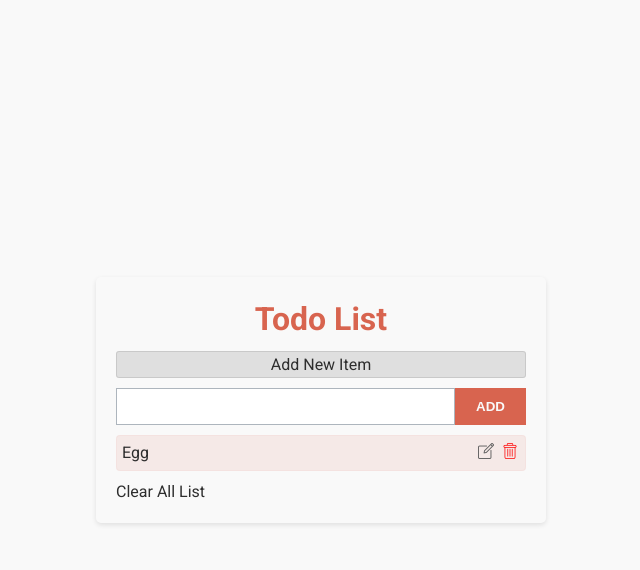
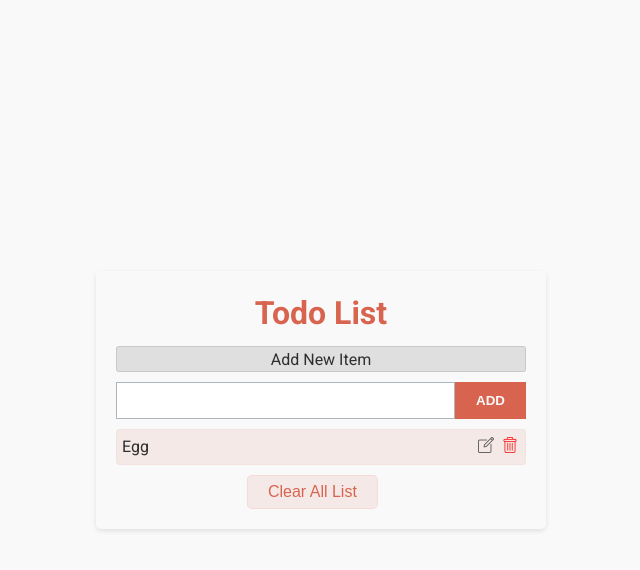
Before and after one commit to MTahir27/JavaScript_Projects, a PHP site: page /15-Todo_List/index.html in a window 1280 px wide. Shown: the top 570 px of the page, without its empty margins (319-959 px from the left). Run offline with PHP 8.4, Linux system fonts and the light colour scheme.

Commit message:
Clear Btn Styling

```diff
--- a/15-Todo_List/index.html
+++ b/15-Todo_List/index.html
@@ -39,7 +39,7 @@
                             </button>
                         </div>
                     </div>
-                    <p class="clear">Clear All List</p>
+                    <button class="clear">Clear All List</button>
                 </section>
 
             </div>
--- a/15-Todo_List/style.css
+++ b/15-Todo_List/style.css
@@ -146,3 +146,25 @@
 .todo-list:hover {
     background-color: rgb(216 100 79 / 15%);
 }
+
+.clear {
+    text-align: center;
+    background-color: rgb(216 100 79 / 10%);
+    padding: 7px 20px;
+    width: fit-content;
+    margin: auto;
+    color: var(--primarycolor);
+    cursor: pointer;
+    border-radius: 5px;
+    text-transform: capitalize;
+    display: inline-block;
+    border: 1px solid rgb(216 100 79 / 10%);
+    font-size: 1rem;
+    transform: translateX(100%);
+}
+
+.clear:hover {
+    background-color: var(--white);
+    color: var(--primarycolor);
+    border-color: rgb(216 100 79 / 50%);
+}
```
